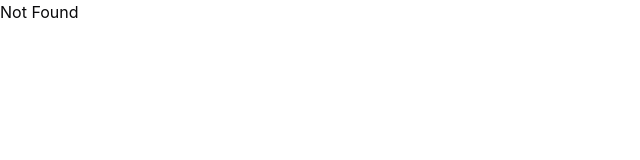
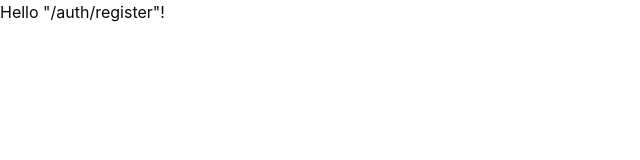
Before and after one commit to SiamAlSobari/UiChatWebshocket, a React (Vite) app: page /auth/register in a window 1280 px wide. Shown: the top 160 px of the page, without its empty margins (0-640 px from the left). Built offline with nearby package versions, Linux system fonts and the light colour scheme.

Commit message:
feat: add registration route and update login route with link to registration

```diff
--- a/src/routeTree.gen.ts
+++ b/src/routeTree.gen.ts
@@ -10,11 +10,17 @@
 
 import { Route as rootRouteImport } from './routes/__root'
 import { Route as IndexRouteImport } from './routes/index'
+import { Route as AuthRegisterRouteImport } from './routes/auth.register'
 import { Route as AuthLoginRouteImport } from './routes/auth.login'
 
 const IndexRoute = IndexRouteImport.update({
   id: '/',
   path: '/',
+  getParentRoute: () => rootRouteImport,
+} as any)
+const AuthRegisterRoute = AuthRegisterRouteImport.update({
+  id: '/auth/register',
+  path: '/auth/register',
   getParentRoute: () => rootRouteImport,
 } as any)
 const AuthLoginRoute = AuthLoginRouteImport.update({
@@ -26,27 +32,31 @@ const AuthLoginRoute = AuthLoginRouteImport.update({
 export interface FileRoutesByFullPath {
   '/': typeof IndexRoute
   '/auth/login': typeof AuthLoginRoute
+  '/auth/register': typeof AuthRegisterRoute
 }
 export interface FileRoutesByTo {
   '/': typeof IndexRoute
   '/auth/login': typeof AuthLoginRoute
+  '/auth/register': typeof AuthRegisterRoute
 }
 export interface FileRoutesById {
   __root__: typeof rootRouteImport
   '/': typeof IndexRoute
   '/auth/login': typeof AuthLoginRoute
+  '/auth/register': typeof AuthRegisterRoute
 }
 export interface FileRouteTypes {
   fileRoutesByFullPath: FileRoutesByFullPath
-  fullPaths: '/' | '/auth/login'
+  fullPaths: '/' | '/auth/login' | '/auth/register'
   fileRoutesByTo: FileRoutesByTo
-  to: '/' | '/auth/login'
-  id: '__root__' | '/' | '/auth/login'
+  to: '/' | '/auth/login' | '/auth/register'
+  id: '__root__' | '/' | '/auth/login' | '/auth/register'
   fileRoutesById: FileRoutesById
 }
 export interface RootRouteChildren {
   IndexRoute: typeof IndexRoute
   AuthLoginRoute: typeof AuthLoginRoute
+  AuthRegisterRoute: typeof AuthRegisterRoute
 }
 
 declare module '@tanstack/react-router' {
@@ -56,6 +66,13 @@ declare module '@tanstack/react-router' {
       path: '/'
       fullPath: '/'
       preLoaderRoute: typeof IndexRouteImport
+      parentRoute: typeof rootRouteImport
+    }
+    '/auth/register': {
+      id: '/auth/register'
+      path: '/auth/register'
+      fullPath: '/auth/register'
+      preLoaderRoute: typeof AuthRegisterRouteImport
       parentRoute: typeof rootRouteImport
     }
     '/auth/login': {
@@ -71,6 +88,7 @@ declare module '@tanstack/react-router' {
 const rootRouteChildren: RootRouteChildren = {
   IndexRoute: IndexRoute,
   AuthLoginRoute: AuthLoginRoute,
+  AuthRegisterRoute: AuthRegisterRoute,
 }
 export const routeTree = rootRouteImport
   ._addFileChildren(rootRouteChildren)
--- a/src/routes/auth.login.tsx
+++ b/src/routes/auth.login.tsx
@@ -1,4 +1,4 @@
-import { createFileRoute } from "@tanstack/react-router";
+import { createFileRoute, Link } from "@tanstack/react-router";
 
 export const Route = createFileRoute("/auth/login")({
   component: RouteComponent,
@@ -56,12 +56,12 @@ function RouteComponent() {
 
           <p className="text-center text-gray-500 mt-6">
             Belum punya akun?{" "}
-            <a
-              href="/register"
-              className="text-blue-600 font-medium hover:underline"
+            <Link
+              to="/auth/register"
+              className="text-blue-600  font-medium hover:underline"
             >
               Daftar sekarang
-            </a>
+            </Link>
           </p>
         </form>
       </div>
--- /dev/null
+++ b/src/routes/auth.register.tsx
@@ -0,0 +1,9 @@
+import { createFileRoute } from '@tanstack/react-router'
+
+export const Route = createFileRoute('/auth/register')({
+  component: RouteComponent,
+})
+
+function RouteComponent() {
+  return <div>Hello "/auth/register"!</div>
+}
```
